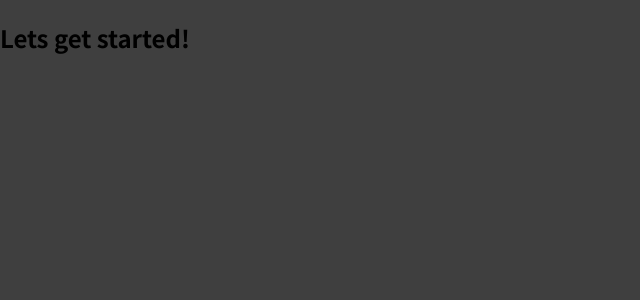
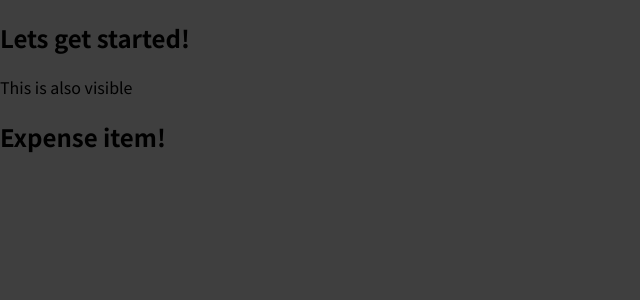
Before and after one commit to Shreyas-hacker/expense-tracker, a React (Create React App) app: page / in a window 1280 px wide. Shown: the top 300 px of the page, without its empty margins (0-640 px from the left). Built offline with nearby package versions, Linux system fonts and the light colour scheme.

Commit message:
ExpenseItem component created

```diff
--- a/src/App.js
+++ b/src/App.js
@@ -1,7 +1,11 @@
+import ExpenseItem from './components/Expenseitem'
+
 function App(){
   return (
     <div>
       <h2>Lets get started!</h2>
+      <p>This is also visible</p>
+      <ExpenseItem />
     </div>
   );
 }
--- a/src/components/Expenseitem.js
+++ b/src/components/Expenseitem.js
@@ -0,0 +1,5 @@
+function ExpenseItem(){
+    return <h2>Expense item!</h2>
+}
+
+export default ExpenseItem
```
